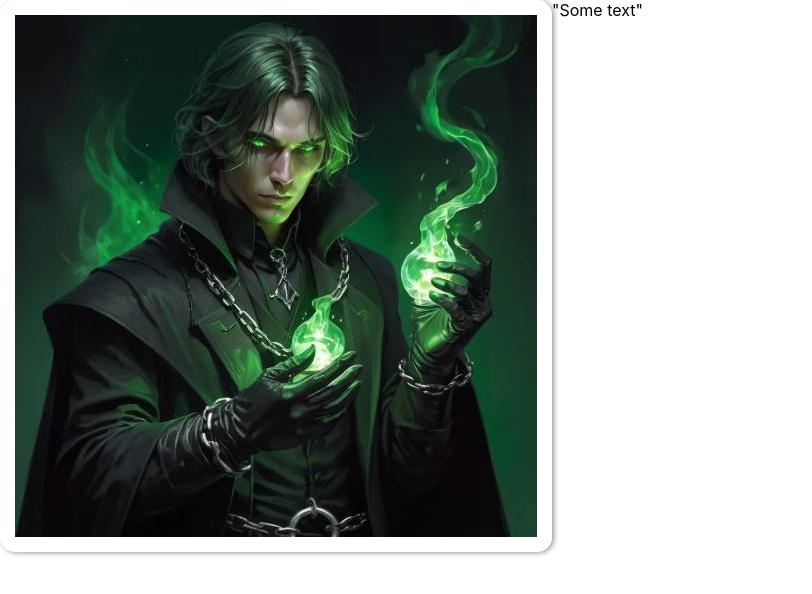
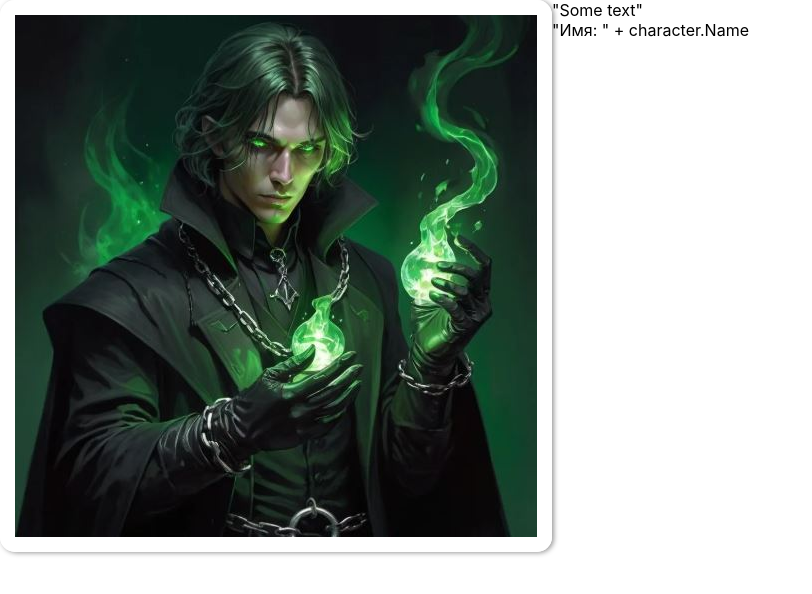
Before and after one commit to AndreyVorobiev88/DnDApp_React, a React (Create React App) app: page / in a window 1280 px wide. Shown: the top 594 px of the page, without its empty margins (0-812 px from the left). Built offline with nearby package versions, Linux system fonts and the light colour scheme; no server answers.

Commit message:
new file:   src/Components/Panel.jsx

```diff
--- a/public/index.html
+++ b/public/index.html
@@ -29,8 +29,6 @@
   <body>
     <div id="root">
 
-      <div>CharacterComponent("kurwa")</div>
-
     </div>
 
    </script>
--- a/src/App.css
+++ b/src/App.css
@@ -1,3 +1,15 @@
+.image_radius {
+  border-radius: 15px;  /* Скругление углов изображения */
+  border: 15px solid #fff; /* Цвет и ширину рамки */
+  box-shadow: 2px 1px 5px #999999; /* Цвет и размер тени */
+}
+
+
+.main_div_style {
+  float: left;
+}
+
+
 
 .App {
   text-align: center;
--- a/src/App.js
+++ b/src/App.js
@@ -1,6 +1,8 @@
 import './App.css';
-import "./CharacterComponent.css"
 import Necromancer from "./Resources/Necromancer.JPG"
+import './Components/Panel'
+import { Panel } from './Components/Panel';
+
 
 function App() {
   return (
@@ -11,12 +13,13 @@ function App() {
         </div>
 
         <div className="main_div_style">
-
-            "Some text"  </div>
-
+            "Some text"
+            <Panel></Panel>
         </div>
 
-)
+    </div>
+
+    )
 }
 
 export default App;
--- a/src/Character.json
+++ b/src/Character.json
@@ -1,5 +1,5 @@
 {
-    "Name": "string",
+    "Name": "Асфелир",
     "Race": "string",
     "Class": "string",
     "SubClass": "string",
--- a/src/CharacterComponent.css
+++ /dev/null
@@ -1,10 +0,0 @@
-.image_radius {
-    border-radius: 15px;  /* Скругление углов изображения */
-    border: 15px solid #fff; /* Цвет и ширину рамки */
-    box-shadow: 2px 1px 5px #999999; /* Цвет и размер тени */
-  }
-
-
-  .main_div_style {
-    float: left;
-  }
--- /dev/null
+++ b/src/Components/Panel.jsx
@@ -0,0 +1,25 @@
+
+import React from "react";
+class Panel extends React.Component {
+    state = {
+      character: [],
+    };
+
+    componentDidMount() {
+      fetch("../Character.json")
+        .then((responce) => responce.json())
+        .then((data) => this.setState({ character: Object.values(data) }));
+    }
+
+    render() {
+      //const { character } = this.state;
+
+      return (
+
+            <div>"Имя: " + character.Name</div>
+
+      );
+    }
+  }
+
+  export { Panel };
```
